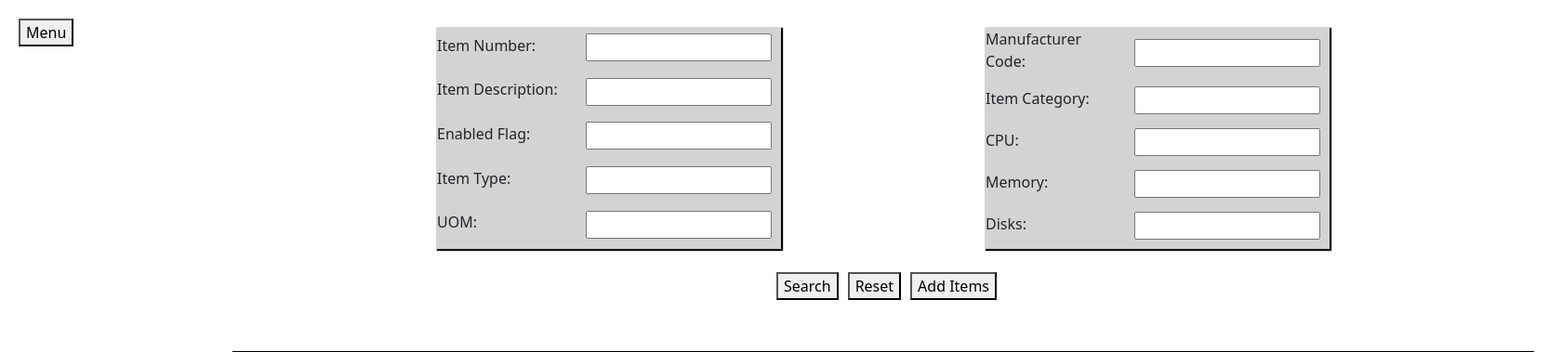
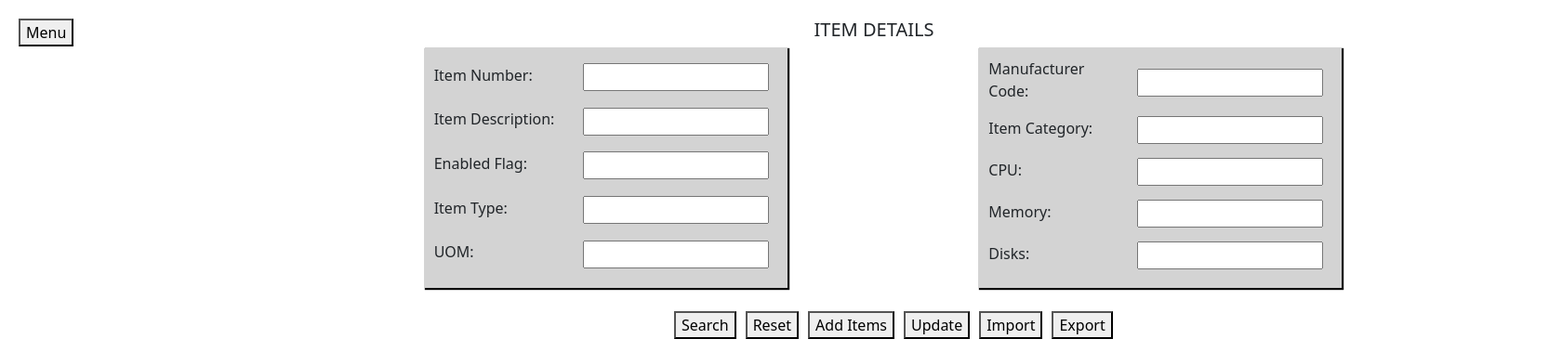
Before and after one commit to amaanshaik20/Infrastructure-Team-Project, a Flask app: page /item_details in a window 1680 px wide. Shown: the part 89-468 px from the top of the page at 93% size. Run offline with Flask 3, Linux system fonts and the light colour scheme.

Commit message:
Update item_details.html

```diff
--- a/templates/item_details.html
+++ b/templates/item_details.html
@@ -11,11 +11,11 @@
     <link rel="stylesheet" href="/static/style.css">
     <link rel="stylesheet" href="https://cdnjs.cloudflare.com/ajax/libs/font-awesome/6.5.1/css/all.min.css">
     <style>
-        .filters-item_details {
+        /* .filters-item_details {
             /* margin-top: -27px;
             margin-left: 190px;
-            padding-left: 50px; */
-        }
+            padding-left: 50px;
+        } */
 
         .search {
             display: flex;
@@ -37,6 +37,7 @@
             /* margin-right: 30px; */
             box-shadow: 1px 1px 1px 1px black;
             background-color: lightgray;
+            padding: 10px;
         }
 
         .search input {
@@ -99,7 +100,7 @@
             /* justify-content: center; */
             /* Adjust as needed */
             /* align-items: center; */
-            margin-left: 830px;
+            margin-left: 720px;
 
             /* Adjust as needed */
         }
@@ -169,7 +170,9 @@
         </div>
     </nav>
     <button class="toggle-btn" onclick="toggleSidebar()">Menu</button>
+    <h3 style="margin-top: 30px; text-align: center;margin-top: -10PX;font-size: 20PX;margin-left: 200PX;">ITEM DETAILS</h3>
     <div class="filters-item_details" id="filters">
+
         <!-- <button class="toggle-btn" onclick="toggleSearchBar()"><i class="fa-solid fa-magnifying-glass"></i></button> -->
         <div class="box1">
             <div class="search">
@@ -225,12 +228,21 @@
                 <div>
                     <button onclick="resetFilters()" class="reset">Reset</button>
                 </div>
-                <!-- <form action="/execute" method="post">
-                    <button class="additem" style="margin: 5px;"> Add Items</button>
-                </form> -->
-                <div>
+                <form action="/execute" method="post">
+                    <button  style="margin: 5px;"> Add Items</button>
+                </form>
+                <!-- <div>
                     <button onclick="toggleAddBar()">Add Items</button>
-                </div>
+                </div> -->
+                <form action="/update" method="post">
+                    <button style="margin: 5px;">Update</button>
+                </form>
+                <form action="/upload" method="post">
+                    <button  style="margin: 5px;">Import</button>
+                </form>
+                <form action="/extract" method="post">
+                    <button  style="margin: 5px;">Export</button>
+                </form>
             </div>
         </div>
     </div>
```
